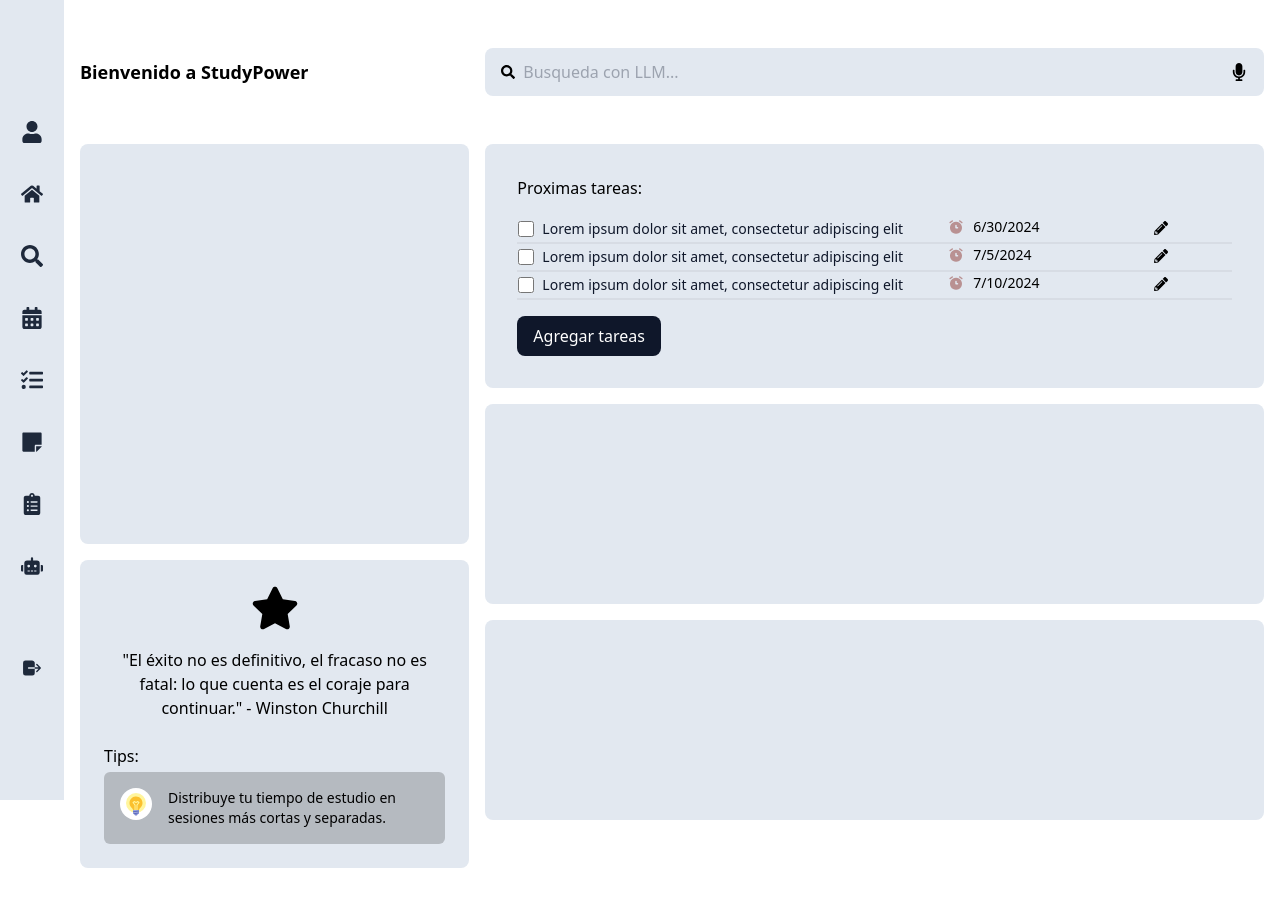
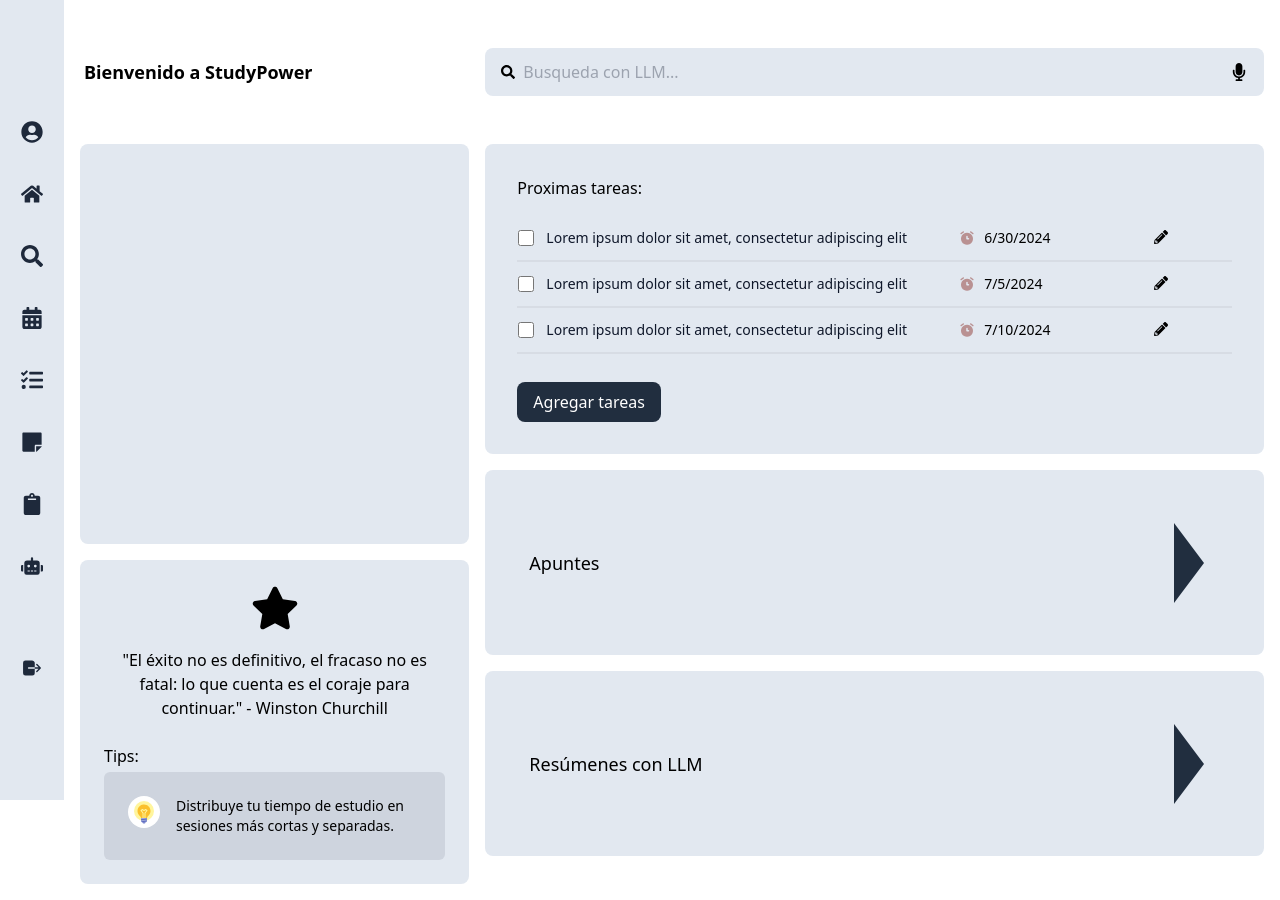
Before and after one commit to DagmarLV/StudyPower, a Next.js app in the folder my-app/: page /dashboard in a window 1280 px wide. Built offline with nearby package versions, Linux system fonts and the light colour scheme.

Commit message:
updating dashboard page

```diff
--- a/my-app/src/app/dashboard/page.jsx
+++ b/my-app/src/app/dashboard/page.jsx
@@ -6,16 +6,22 @@
 
 import tips from '@/data/tips.json';
 import tasks from '@/data/tasks.json';
-
+import Notification from '@/components/Notification';
 async function DashboardPage() {
 	const tips = await getTips();
 	const tasks = await getTasks(1806);
     const lastTasks = tasks.splice(-3);
-
+	const notificationVisible = false;
 	return (
 		<section className="container mx-auto flex flex-col md:gap-12 gap-4 p-4 md:mt-8">
+			{notificationVisible && (
+        		<Notification
+          			message="This is a notification"
+          			/*onClose={handleCloseNotification}*/
+        		/>
+      		)}
 			<div className="flex md:flex-row flex-col items-center md:gap-4 gap-2">
-				<h2 className="text-lg font-bold md:w-1/3 w-full">Bienvenido a StudyPower</h2>
+				<h2 className="text-lg font-bold md:w-1/3 w-full pl-1">Bienvenido a StudyPower</h2>
 				<Search className="md:w-2/3 w-full" />
 			</div>
 			<div className="flex md:flex-row flex-col gap-4">
@@ -31,10 +37,16 @@
 					<div className="flex flex-col gap-4 p-8 rounded-lg bg-slate-200">
 						<p>Proximas tareas:</p>
 						<ListTasks tasks={lastTasks} />
-						<button className="px-4 py-2 rounded-lg w-fit bg-slate-900 text-white">Agregar tareas</button>
+						<button className="px-4 py-2 mt-3 rounded-lg w-fit bg-[#212E3F] text-white hover:bg-[#212E3F]/80">Agregar tareas</button>
 					</div>
-					<div className="w-full h-[200px] rounded-lg bg-slate-200"></div>
-					<div className="w-full h-[200px] rounded-lg bg-slate-200"></div>
+					<div className="w-full h-[185px] rounded-lg bg-slate-200 relative flex items-center ">
+  						<p className="ml-10 text-lg pl-1">Apuntes</p>
+  						<span className="triangle-right"></span>
+					</div>
+					<div className="w-full h-[185px] rounded-lg bg-slate-200 relative flex items-center ">
+  						<p className="ml-10 text-lg pl-1">Resúmenes con LLM</p>
+  						<span className="triangle-right"></span>
+					</div>
 				</div>
 			</div>
 		</section>
--- a/my-app/src/app/globals.css
+++ b/my-app/src/app/globals.css
@@ -7,3 +7,14 @@
 	min-height: 100vh; /* Optional: full height */
 	width: 95%; /* Take up remaining width */
 }
+.triangle-right {
+	position: absolute;
+	top: 50%;
+	right: 60px;
+	transform: translateY(-50%);
+	width: 0;
+	height: 0;
+	border-top: 40px solid transparent;
+	border-bottom: 40px solid transparent;
+	border-left: 30px solid #212E3F;
+  }
--- a/my-app/src/app/tareas/page.jsx
+++ b/my-app/src/app/tareas/page.jsx
@@ -6,7 +6,7 @@
 
 async function TaskPage() {
 	const tasks = await getTasks(1806);
-  const lastTasks = tasks.splice(-3);
+
 
   return (
     <section className="container mx-auto flex flex-col md:gap-12 gap-4 p-4 md:ml-16 w-auto">
@@ -14,8 +14,8 @@
       <div className=''>Inicio &gt; Tareas</div>
       <div className="flex flex-col gap-4 md:w-2/3 w-full">
 					<div className="flex flex-col gap-6 pl-3 ">
-						<ListTasks tasks={lastTasks} className="gap-6"/>
-						<button className="px-4 py-2 rounded-lg w-fit bg-slate-900 text-white">Agregar tareas</button>
+						<ListTasks tasks={tasks} className="gap-6"/>
+						<button className="px-4 py-2 mt-4 rounded-lg w-fit bg-slate-900 text-white">Agregar tareas</button>
 					</div>
 			</div>
 
--- a/my-app/src/components/Checkbox.jsx
+++ b/my-app/src/components/Checkbox.jsx
@@ -10,7 +10,7 @@
 				value={props.value ?? 0}
 				className="w-4 h-4 text-blue-600 bg-gray-100 border-gray-300 rounded focus:ring-blue-500 dark:focus:ring-blue-600 dark:ring-offset-gray-800 focus:ring-2 dark:bg-gray-700 dark:border-gray-600"
 			/>
-			<label htmlFor={props.id} className="text-sm font-medium select-none line-clamp-1 text-slate-900 dark:text-gray-900">
+			<label htmlFor={props.id} className="ml-1 text-sm font-medium select-none line-clamp-1 text-slate-900 dark:text-gray-900">
 				{props.children}
 			</label>
 		</div>
--- a/my-app/src/components/ItemTask.jsx
+++ b/my-app/src/components/ItemTask.jsx
@@ -19,7 +19,7 @@
 					{props.task?.name}
 				</Checkbox>
 			</td>
-			<td className="flex gap-2 text-center w-1/5">
+			<td className="flex gap-2 text-center w-1/5 p-3">
 				<button>
 					<TbAlarmFilled
 						size={18}
--- /dev/null
+++ b/my-app/src/components/Notification.jsx
@@ -0,0 +1,17 @@
+import React from 'react';
+import { CgClose } from "react-icons/cg";
+const Notification = (props) => {
+  return (
+    <div className="fixed top-4 right-4 bg-gray-800 text-white md:py-8 py-6 px-4 rounded-[15px] shadow-lg flex items-center justify-between md:w-1/3 w-5/6">
+      <span>{props.message}</span>
+      <button
+        className="text-white hover:text-red-400 hover:scale-125"
+        onClick={props.onClose}
+      >
+        <CgClose size={20}/>
+      </button>
+    </div>
+  );
+};
+
+export default Notification;
--- a/my-app/src/components/Sidebar.jsx
+++ b/my-app/src/components/Sidebar.jsx
@@ -1,13 +1,13 @@
 import React from 'react';
 import Link from 'next/link';
-import { FaUser, FaHome, FaSearch, FaCalendarAlt, FaTasks, FaStickyNote, FaClipboardList, FaRobot } from 'react-icons/fa';
+import { FaUserCircle, FaHome, FaSearch, FaCalendarAlt, FaTasks, FaStickyNote, FaClipboard, FaRobot } from 'react-icons/fa';
 import { IoLogOut } from 'react-icons/io5';
 
 const routes = [
     {
         name: 'Perfil',
         path: '/perfil',
-        icon: FaUser,
+        icon: FaUserCircle,
     },
 	{
 		name: 'Inicio',
@@ -37,7 +37,7 @@
 	{
 		name: 'Resumen',
 		path: '/resumen',
-		icon: FaClipboardList,
+		icon: FaClipboard,
 	},
 	{
 		name: 'Asistente',
--- a/my-app/src/components/TipPreview.jsx
+++ b/my-app/src/components/TipPreview.jsx
@@ -9,7 +9,7 @@
             </div>
             <div className='flex flex-col gap-1'>
                 <h2 className='text-base'>Tips:</h2>
-                <div className='flex gap-4 p-4 rounded-md bg-black/20'>
+                <div className='flex gap-4 p-6 rounded-md bg-[#212E3F]/10'>
                     <div className='rounded-full h-fit w-fit p-1 bg-white'>
                         <FcIdea size={24}/>
                     </div>
```
